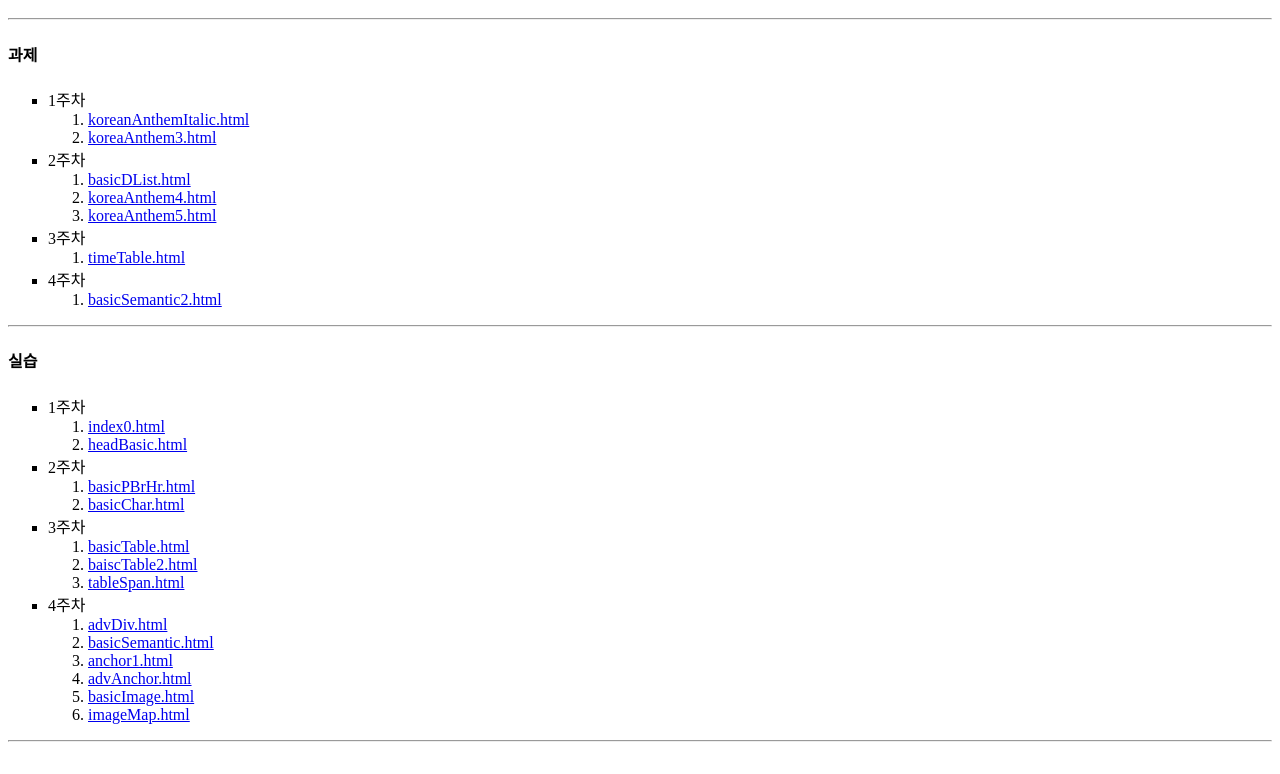
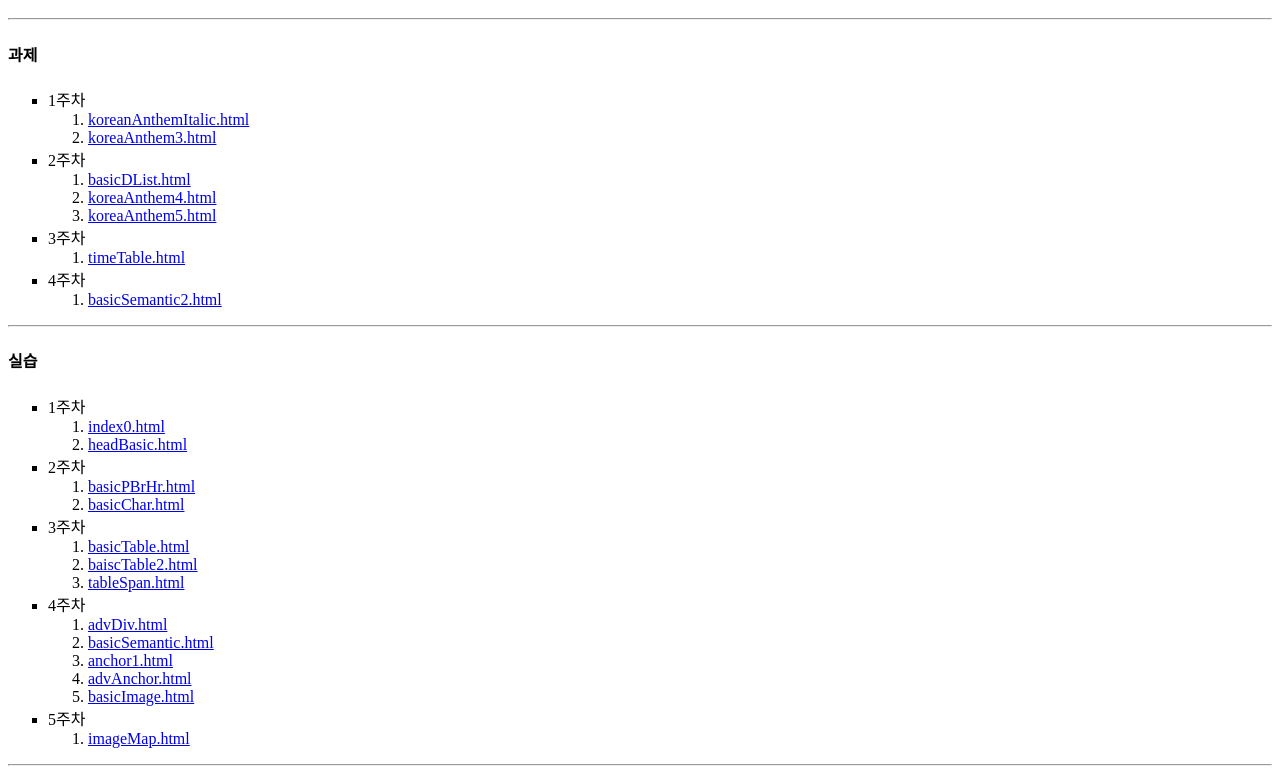
Before and after one commit to nakaldi/nakaldi.github.io, a plain HTML site: page index.html in a window 1280 px wide. Shown: the part 103-877 px from the top of the page. Before the commit the page ends 853 px from the top, so only its background shows below. Drawn offline with nearby package versions, Linux system fonts and the light colour scheme.

Commit message:
Update index.html

```diff
--- a/index.html
+++ b/index.html
@@ -59,6 +59,9 @@
 			<li><a href="https://nakaldi.github.io/anchor1.html" target="_blank">anchor1.html</a></li>
 			<li><a href="https://nakaldi.github.io/advAnchor.html" target="_blank">advAnchor.html</a></li>
 			<li><a href="https://nakaldi.github.io/basicImage.html" target="_blank">basicImage.html</a></li>
+		</ol>
+		<li>5주차</li>
+		<ol type ="1">
 			<li><a href="https://nakaldi.github.io/imageMap.html" target="_blank">imageMap.html<p></p></a></li>
 		</ol>
 	</ul>
```
